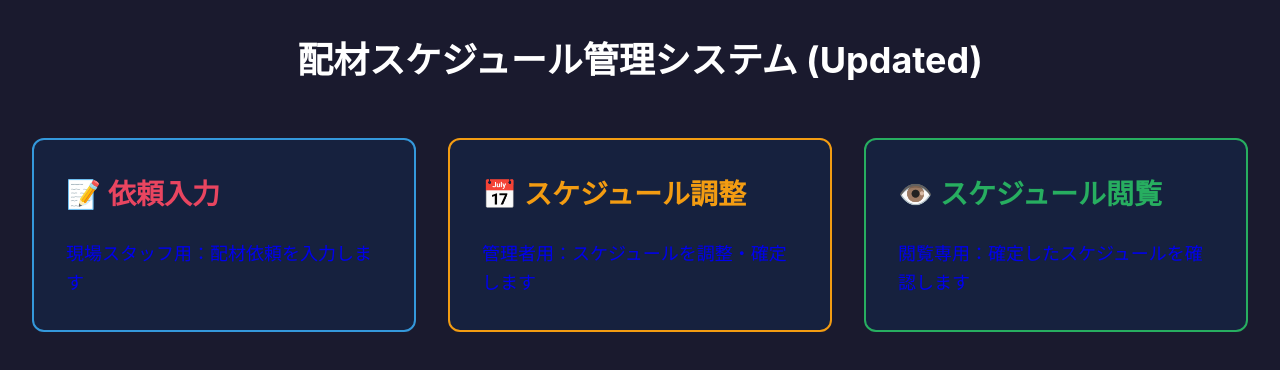
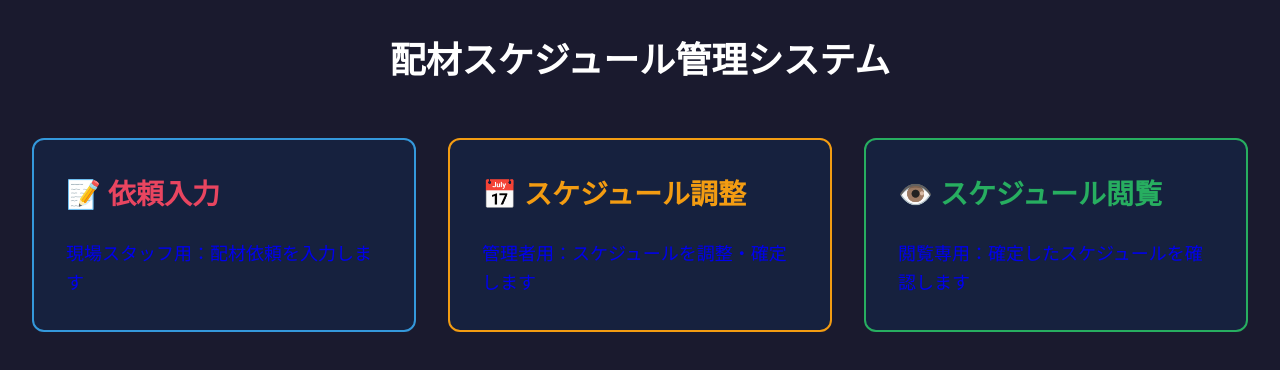
Before and after one commit to y-araki-max/dejihai2, a Next.js app: page / in a window 1280 px wide. Shown: the top 370 px of the page. Built offline with nearby package versions, Linux system fonts and the light colour scheme.

Commit message:
Cleanup_Final

```diff
--- a/app/page.tsx
+++ b/app/page.tsx
@@ -3,7 +3,7 @@ import Link from 'next/link';
 export default function HomePage() {
     return (
         <div className="container">
-            <h1 className="text-center">配材スケジュール管理システム (Updated)</h1>
+            <h1 className="text-center">配材スケジュール管理システム</h1>
 
             <div style={{ display: 'grid', gridTemplateColumns: 'repeat(auto-fit, minmax(300px, 1fr))', gap: '2rem', marginTop: '3rem' }}>
                 <Link href="/request" style={{ textDecoration: 'none' }}>
--- a/app/view/page.tsx
+++ b/app/view/page.tsx
@@ -229,7 +229,7 @@ export default function ViewPage() {
             </nav>
 
             <div style={{ display: 'flex', alignItems: 'center', gap: 'var(--spacing-md)', marginBottom: 'var(--spacing-lg)' }}>
-                <h1 style={{ margin: 0 }}>👁️ スケジュール閲覧 (最新)</h1>
+                <h1 style={{ margin: 0 }}>👁️ スケジュール閲覧</h1>
                 <span style={{
                     backgroundColor: 'var(--color-success)',
                     color: 'white',
```
